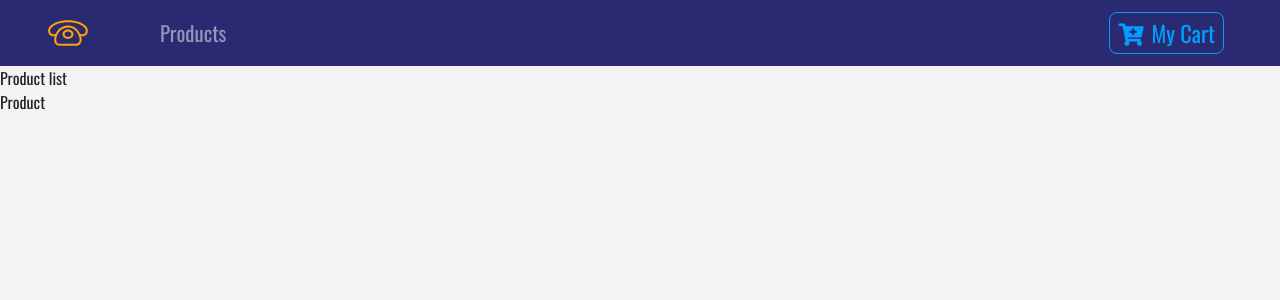
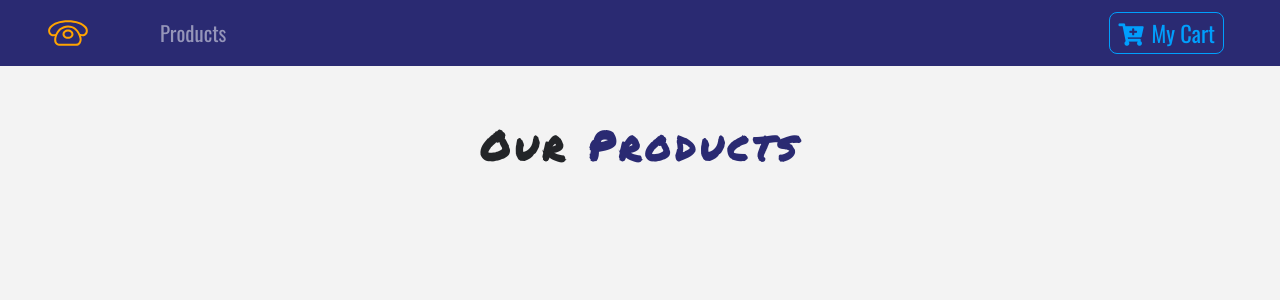
Before and after one commit to mademoiselle-sashaaa/react-demo, a React (Create React App) app: page / in a window 1280 px wide. Shown: the top 300 px of the page. Built offline with nearby package versions, Linux system fonts and the light colour scheme.

Commit message:
view refactoring

```diff
--- a/src/component/ProductList.jsx
+++ b/src/component/ProductList.jsx
@@ -1,15 +1,25 @@
 import React, {Component} from 'react';
 import Product from './Product';
+import  Title from './Title';
+import {storeProducts} from "../data";
 
-class ProductList extends Component {
+export default class ProductList extends Component {
+    state = {
+        products: storeProducts
+    }
     render() {
+        console.log(this.state.products);
         return (
-            <div>
-                Product list
-                <Product/>
-            </div>
+            <React.Fragment>
+                <div className='py-5'>
+                <div className="container">
+                    <Title name='our' title='products'/>
+                    <div className="row">
+
+                    </div>
+                </div>
+                </div>
+            </React.Fragment>
         );
     }
 }
-
-export default ProductList;
--- /dev/null
+++ b/src/component/Title.jsx
@@ -0,0 +1,14 @@
+import React from 'react';
+
+export default function Title({name, title}) {
+    return (
+        <div className='row'>
+            <div className="col-10 mx-auto my-2 text-center text-title">
+                <h1 className='text-capitalize font-weight-bold '>
+                    {name} <strong className='text-blue'>{title}</strong>
+                </h1>
+            </div>
+
+        </div>
+    );
+}
--- a/src/data.js
+++ b/src/data.js
@@ -1,8 +1,3 @@
-/*
-https://www.iconfinder.com/icons/1243689/call_phone_icon
-Creative Commons (Attribution 3.0 Unported);
-https://www.iconfinder.com/Makoto_msk */
-
 export const storeProducts = [
   {
     id: 1,
```
